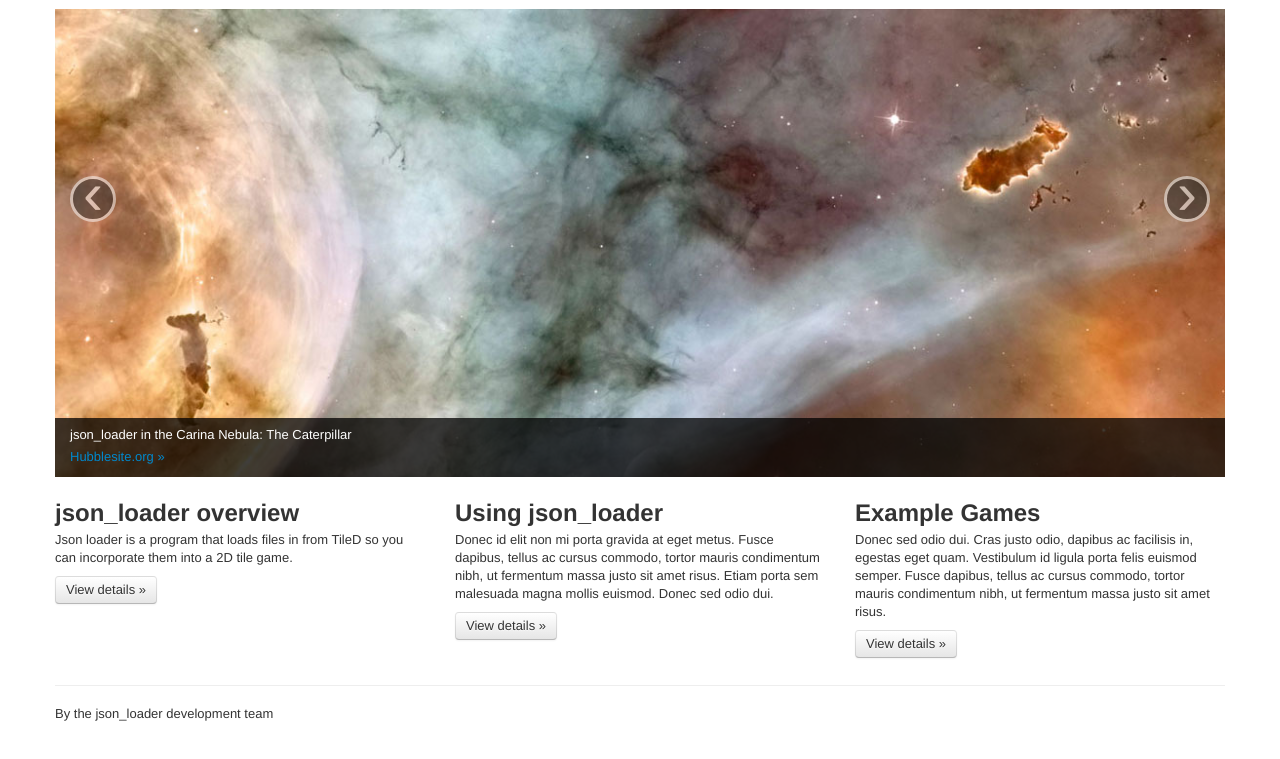
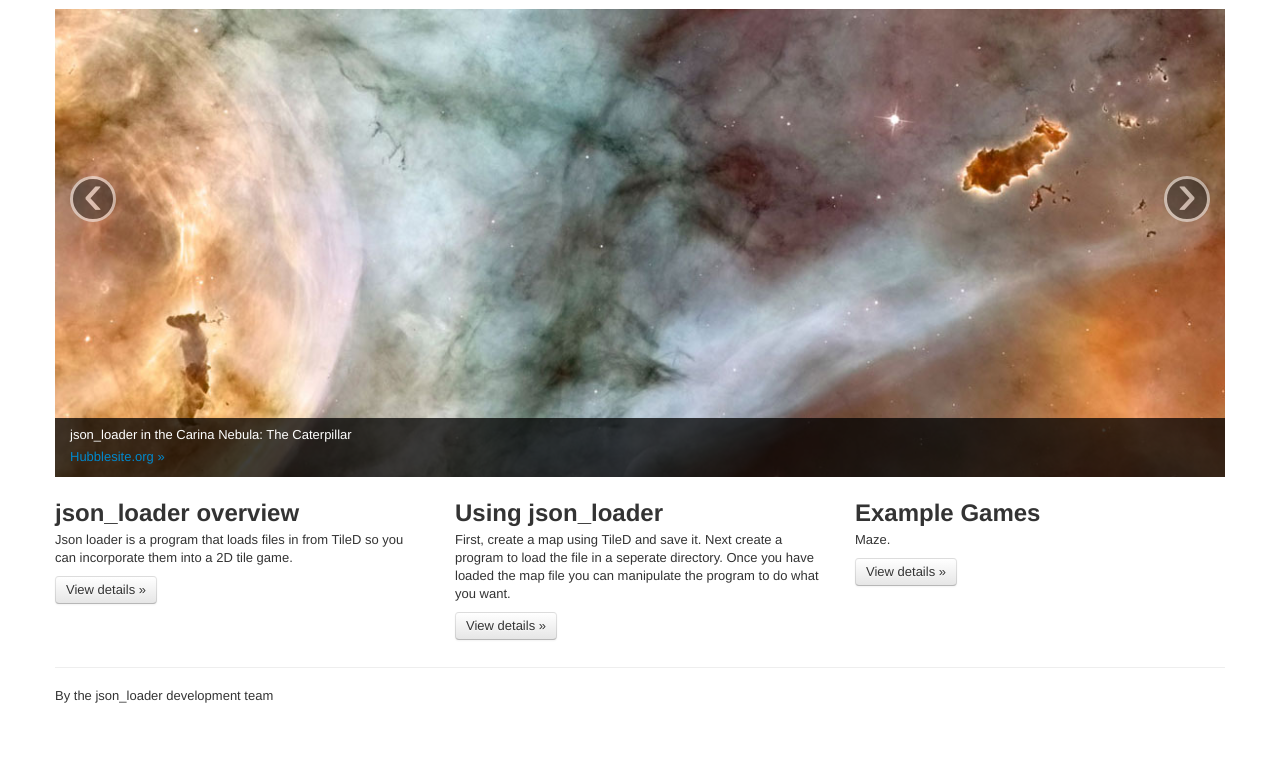
Before and after one commit to codetricity/json_loader, a plain HTML site: page index.html in a window 1280 px wide. Shown: the part 51-810 px from the top of the page. Drawn offline with nearby package versions, Linux system fonts and the light colour scheme.

Commit message:
Updated json loader/example games

```diff
--- a/index.html
+++ b/index.html
@@ -123,12 +123,12 @@
         </div>
         <div class="span4">
           <h2>Using json_loader</h2>
-           <p>Donec id elit non mi porta gravida at eget metus. Fusce dapibus, tellus ac cursus commodo, tortor mauris condimentum nibh, ut fermentum massa justo sit amet risus. Etiam porta sem malesuada magna mollis euismod. Donec sed odio dui. </p>
+           <p>First, create a map using TileD and save it. Next create a program to load the file in a seperate directory. Once you have loaded the map file you can manipulate the program to do what you want. </p>
           <p><a class="btn" href="#">View details &raquo;</a></p>
        </div>
         <div class="span4">
           <h2>Example Games</h2>
-          <p>Donec sed odio dui. Cras justo odio, dapibus ac facilisis in, egestas eget quam. Vestibulum id ligula porta felis euismod semper. Fusce dapibus, tellus ac cursus commodo, tortor mauris condimentum nibh, ut fermentum massa justo sit amet risus.</p>
+          <p>Maze.</p>
           <p><a class="btn" href="#">View details &raquo;</a></p>
         </div>
       </div>
```
